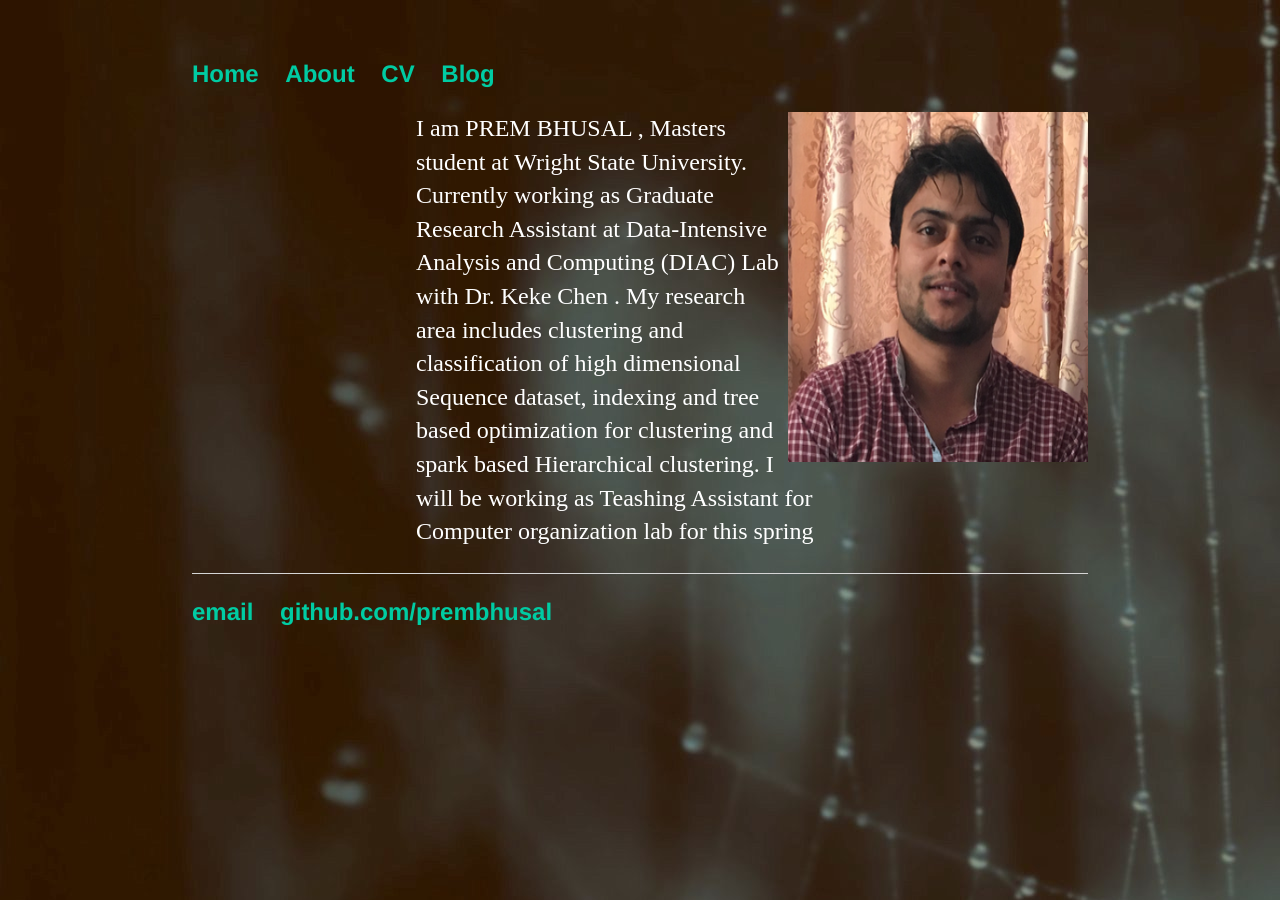
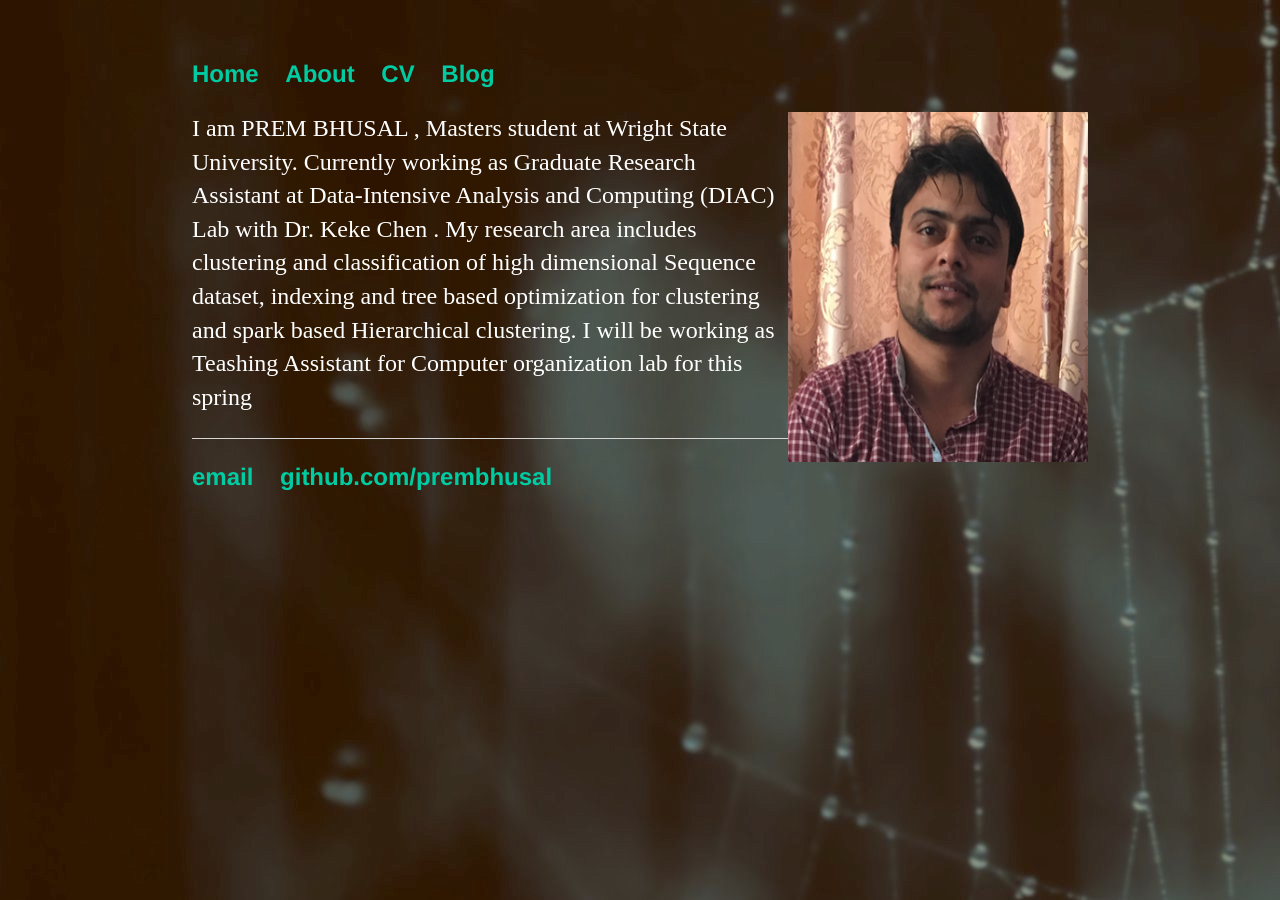
Before and after one commit to prembhusal/prembhusalWebsite, a Jekyll site: the page built from index.html, in a window 1280 px wide. Built offline with Jekyll 4.4.1, drawn with Linux system fonts in a browser that asks for light colours.

Commit message:
Update index.html

```diff
--- a/index.html
+++ b/index.html
@@ -4,8 +4,9 @@ title: prembhusal
 ---
 <div class="blurb">
 
-	<img src="/img/prem.jpg" alt="HTML5 Icon" class ="center" style="width:300px;height:350px;" >
-	<p class ="center">I am PREM BHUSAL , Masters student at  Wright State University. Currently  working as Graduate Research Assistant at
+
+	<p><img src="/img/prem.jpg" alt="HTML5 Icon" class ="center" style="width:300px;height:350px;" >
+	I am PREM BHUSAL , Masters student at  Wright State University. Currently  working as Graduate Research Assistant at
 	Data-Intensive Analysis and Computing (DIAC) Lab with Dr. Keke Chen . My research area includes clustering
 	and classification of high dimensional Sequence dataset, indexing and tree based optimization for clustering and spark based
 	Hierarchical clustering. I will be working as Teashing Assistant for Computer organization lab for this spring</P>
```
